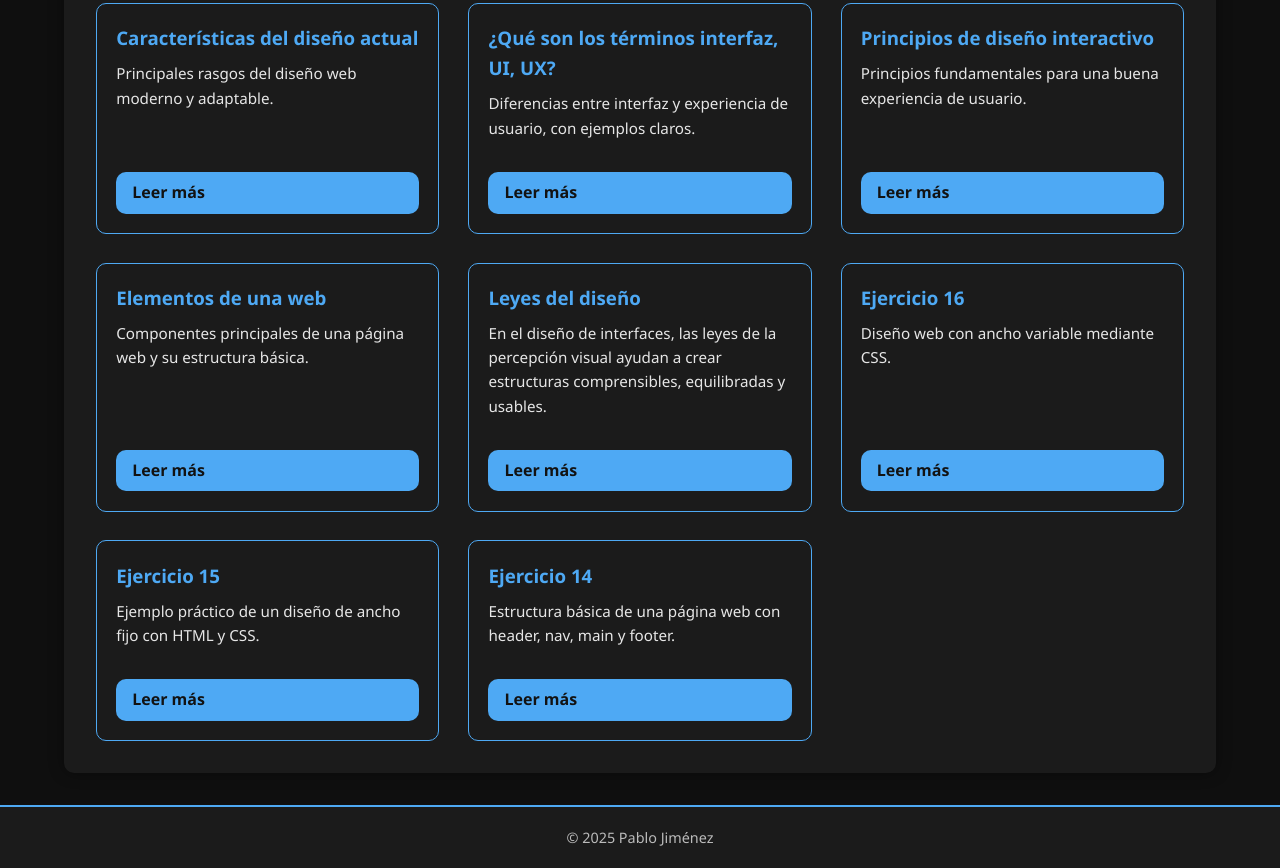
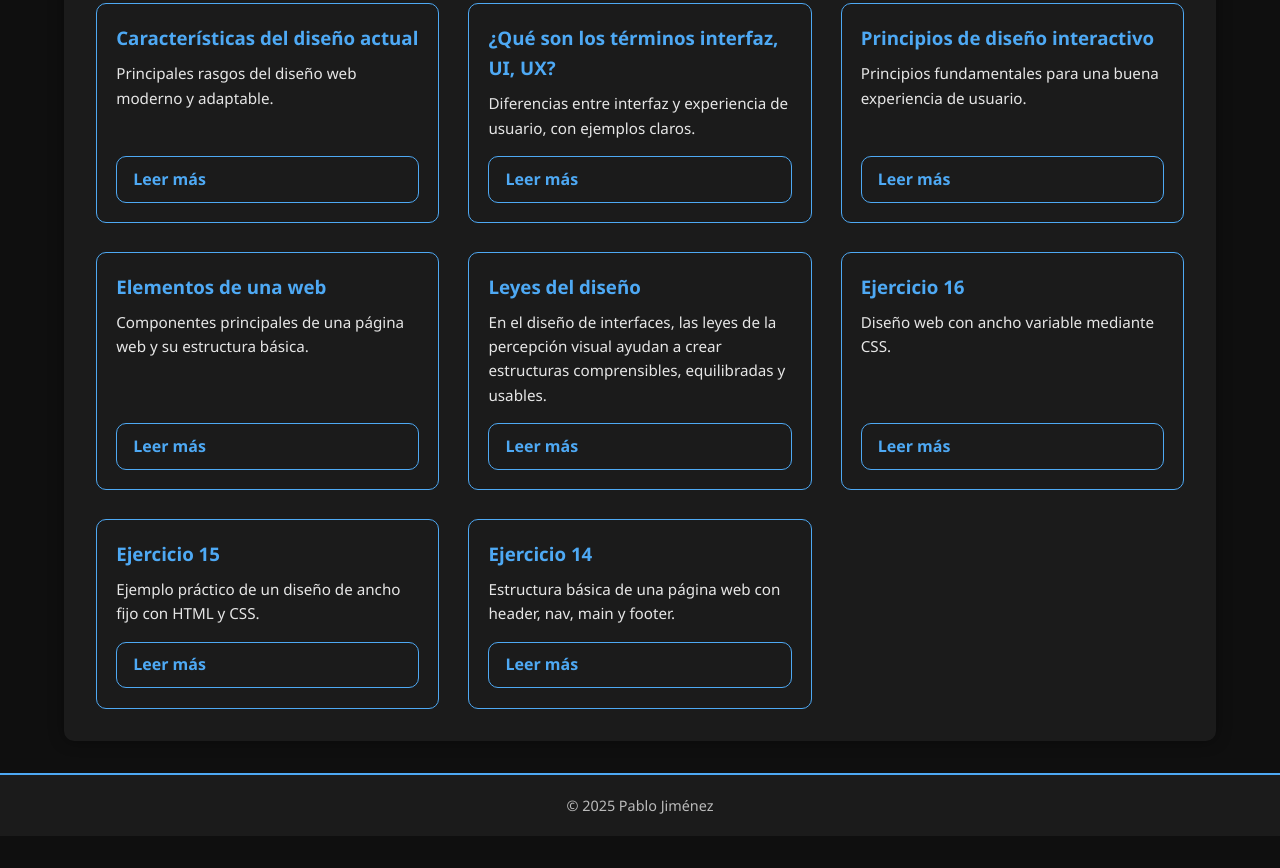
Before and after one commit to pjimpin1207/DIWEB, a plain HTML site: page posts/Tema1/index.html in a window 1280 px wide. Shown: the part 353-1221 px from the top of the page. After the commit the page ends 1189 px from the top, so only its background shows below. Drawn offline with Linux system fonts and the light colour scheme.

Commit message:
Update index.html

```diff
--- a/posts/Tema1/index.html
+++ b/posts/Tema1/index.html
@@ -26,49 +26,49 @@
         <article class="post-card">
           <h3>Características del diseño actual</h3>
           <p>Principales rasgos del diseño web moderno y adaptable.</p>
-          <a href="CaracteristicasDiseño-Actual.html" class="btn">Leer más</a>
+          <a href="CaracteristicasDiseño-Actual.html" class="btn-outline">Leer más</a>
         </article>
 
         <article class="post-card">
           <h3>¿Qué son los términos interfaz, UI, UX?</h3>
           <p>Diferencias entre interfaz y experiencia de usuario, con ejemplos claros.</p>
-          <a href="Interfaz-UI-UX.html" class="btn">Leer más</a>
+          <a href="Interfaz-UI-UX.html" class="btn-outline">Leer más</a>
         </article>
 
         <article class="post-card">
           <h3>Principios de diseño interactivo</h3>
           <p>Principios fundamentales para una buena experiencia de usuario.</p>
-          <a href="PrincipiosDiseñoInteractivo.html" class="btn">Leer más</a>
+          <a href="PrincipiosDiseñoInteractivo.html" class="btn-outline">Leer más</a>
         </article>
 
         <article class="post-card">
           <h3>Elementos de una web</h3>
           <p>Componentes principales de una página web y su estructura básica.</p>
-          <a href="ElementosWeb.html" class="btn">Leer más</a>
+          <a href="ElementosWeb.html" class="btn-outline">Leer más</a>
         </article>
 
         <article class="post-card">
           <h3>Leyes del diseño</h3>
           <p>En el diseño de interfaces, las leyes de la percepción visual ayudan a crear estructuras comprensibles, equilibradas y usables.</p>
-          <a href="LeyesDeDiseño.html" class="btn">Leer más</a>
+          <a href="LeyesDeDiseño.html" class="btn-outline">Leer más</a>
         </article>
 
         <article class="post-card">
           <h3>Ejercicio 16</h3>
           <p>Diseño web con ancho variable mediante CSS.</p>
-          <a href="Ejercicio16.html" class="btn">Leer más</a>
+          <a href="Ejercicio16.html" class="btn-outline">Leer más</a>
         </article>
 
         <article class="post-card">
           <h3>Ejercicio 15</h3>
           <p>Ejemplo práctico de un diseño de ancho fijo con HTML y CSS.</p>
-          <a href="Ejercicio15.html" class="btn">Leer más</a>
+          <a href="Ejercicio15.html" class="btn-outline">Leer más</a>
         </article>
 
         <article class="post-card">
           <h3>Ejercicio 14</h3>
           <p>Estructura básica de una página web con header, nav, main y footer.</p>
-          <a href="Ejercicio14.html" class="btn">Leer más</a>
+          <a href="Ejercicio14.html" class="btn-outline">Leer más</a>
         </article>
       </div>
     </section>
```
